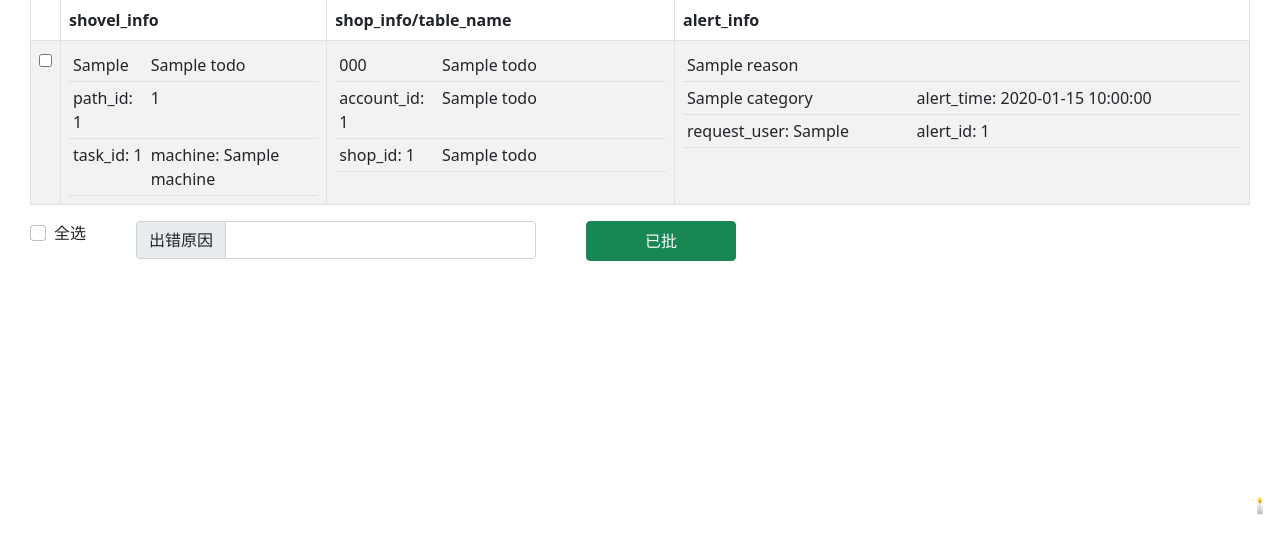
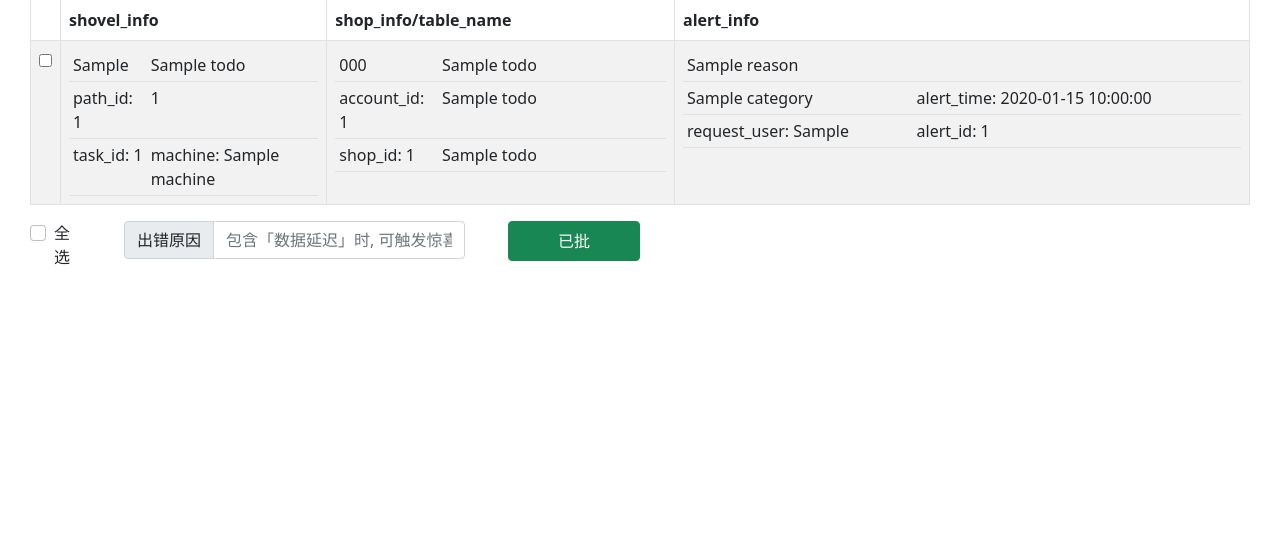
Before and after one commit to luke1879012/magnifier, a Python web app: template templates/canary.html in a window 1280 px wide. Shown: the part 263-800 px from the top of the page. Run offline with Jinja, Linux system fonts and the light colour scheme; the template is opened without the code that fills it: most values are stand-ins (such as "Sample title", 1, 10 or a date in 2020); some libraries are stand-ins or nearby versions.

Commit message:
[优化] 优化页面

```diff
--- a/templates/canary.html
+++ b/templates/canary.html
@@ -128,7 +128,7 @@
         <tr v-for="todo in todos" :key="todo.id">
             <td>
                 <label style="display: inline-block; width: 100%; cursor: pointer;">
-                    <input type="checkbox" v-model="todo.is_ok">
+                    <input type="checkbox" v-model="todo.is_ok" @change="change_clipboard">
                 </label>
             </td>
             <td>
@@ -196,6 +196,8 @@
         </tbody>
     </table>
 
+    <div>
+        <div class="left-panel">
             <div class="d-flex justify-content-start">
                 <div class="form-check">
                     <input class="form-check-input" type="checkbox" v-model="all_checked" @click="toggle_all"/>
@@ -204,26 +206,31 @@
                 <div style="width: 50px;"></div>
                 <div class="input-group mb-3" style="width: 400px;">
                     <span class="input-group-text">出错原因</span>
-            <input type="text" class="form-control" v-model="finish_reason">
+                    <input type="text" class="form-control" v-model="finish_reason" @input="change_clipboard"
+                           placeholder="包含「数据延迟」时, 可触发惊喜" @blur="copy_to_clipboard">
                 </div>
                 <div style="width: 50px;"></div>
-        <button type="button" class="btn btn-success" style="width: 150px; height: 40px;" @click="finish_data">已批</button>
-        <div style="width: 50px;"></div>
-        <div v-if="finish_show" class="alert alert-info">{{ finish_msg }}</div>
+                <button type="button" class="btn btn-success" style="width: 150px; height: 40px;" @click="finish_data">
+                    已批
+                </button>
+            </div>
+        </div>
+        <div class="right-panel">
+            <div v-if="clipboard_info !== ''">
+                <div class="card" style="width: 28rem;">
+                    <div class="card-header">
+                        点击空白处自动复制, 去发数据延迟通知吧
+                    </div>
+                    <div class="card-body">
+                        <div v-for="cinfo in clipboard_info_lst"> {{ cinfo }}</div>
+                    </div>
+                </div>
+            </div>
+        </div>
     </div>
 
 
-    <div style="width: 30px; height: 44px; position: absolute; right: 0; bottom: 0;" id="candles"
-         @click="candles_click">🕯
 </div>
-</div>
-<!--<script>  // 蜡烛悬浮代码(好像有bug，先关闭)-->
-<!--window.onscroll = function () {-->
-<!--    var scrollTop = document.documentElement.scrollTop || document.body.scrollTop;-->
-<!--    var candles = document.getElementById('candles');-->
-<!--    candles.style.top = document.documentElement.clientHeight - candles.offsetHeight + scrollTop + 'px'-->
-<!--}-->
-<!--</script>-->
 <script type="module">
     const {createApp, ref} = Vue
     const loading = '正在加载数据, 请稍候  (￣o￣) . z Z'
@@ -292,7 +299,10 @@
                 all_checked: false,
                 finish_show: false,
                 finish_reason: '',
-                finish_msg: ''
+                finish_msg: '',
+
+                clipboard_info: '',
+                clipboard_info_lst: [],
             }
         },
         created() {
@@ -340,6 +350,7 @@
                     const empty = empty_lst[randomIndex];
                     this.todos.push({id: 1, shovel_project: empty, platform_code: empty, reason: empty})
                 }
+                this.res_todos = [];
             },
             toggle_all() {
                 this.all_checked = !this.all_checked;
@@ -364,6 +375,48 @@
                         alert(error);
                     });
             },
+            change_clipboard() {
+                if (this.finish_reason.includes("数据延迟")) {
+                    this.clipboard_info = '';
+                    this.clipboard_info_lst = [];
+                    this.todos.forEach((todo) => {
+                        if ((todo.finish_time === null || todo.finish_time === 'null') && todo.is_ok === true) {
+                            const tn = "表名: " + todo.table_names;
+                            const pi = "path id: " + todo.path_id;
+                            const rs = "原因: " + this.finish_reason;
+                            this.clipboard_info += "\n" + tn;
+                            this.clipboard_info_lst.push(tn);
+                            this.clipboard_info += "\n" + pi;
+                            this.clipboard_info_lst.push(pi);
+                            this.clipboard_info += "\n" + rs;
+                            this.clipboard_info_lst.push(rs);
+                            this.clipboard_info += "\n";
+                            this.clipboard_info_lst.push("----------------");
+                        }
+                    })
+                    if (this.clipboard_info === "") {
+                        this.clipboard_info = "请勾选报警信息";
+                        this.clipboard_info_lst = ["请勾选报警信息"];
+                        return
+                    }
+                    const tl = "【数据延迟通知】";
+                    this.clipboard_info = tl + this.clipboard_info;
+                    this.clipboard_info_lst.unshift(tl);
+
+                } else {
+                    this.clipboard_info = '';
+                }
+            },
+            copy_to_clipboard() {
+                if (this.clipboard_info !== '') {
+                    navigator.clipboard.writeText(this.clipboard_info).then(() => {
+                        console.log('文本已复制到剪贴板');
+                    }, (err) => {
+                        console.error('复制失败:', err);
+                    });
+                }
+
+            },
             save_user() {
                 localStorage.setItem('local_user', JSON.stringify(this.search_user))
             },
@@ -375,10 +428,10 @@
                     this.search_user = JSON.parse(local_user)
                 }
             },
-            save_category(){
+            save_category() {
                 localStorage.setItem('local_category', JSON.stringify(this.search_category))
             },
-            load_category(){
+            load_category() {
                 let local_user = localStorage.getItem("local_category")
                 if (local_user === null) {
                     this.search_category = []
@@ -386,9 +439,6 @@
                     this.search_category = JSON.parse(local_user)
                 }
             },
-            candles_click() {
-                alert("墓室的东南角先点一根蜡烛")
-            },
         }
     });
     app.mount('#app')
```
Lines whose indentation alone changed are shown as unchanged.
